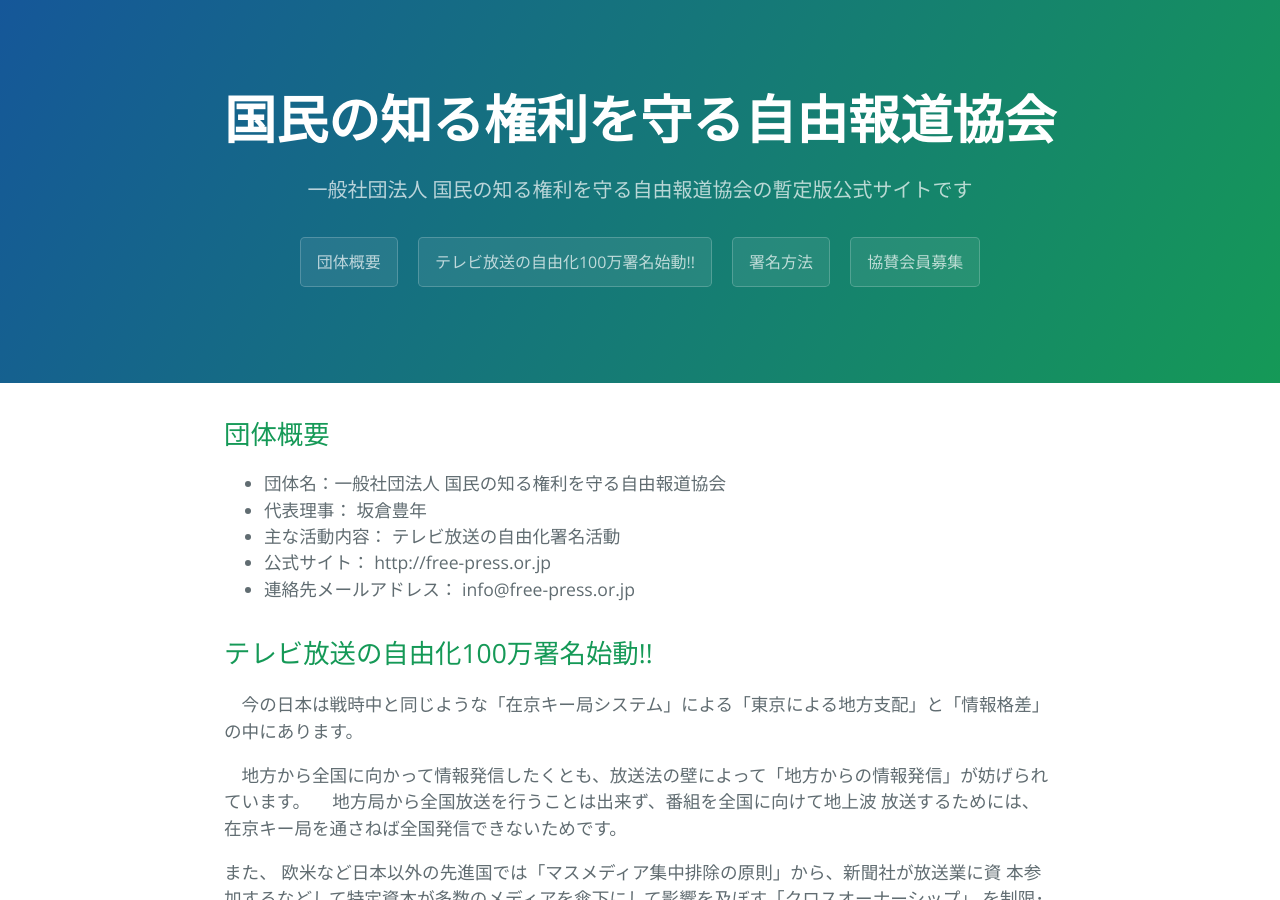
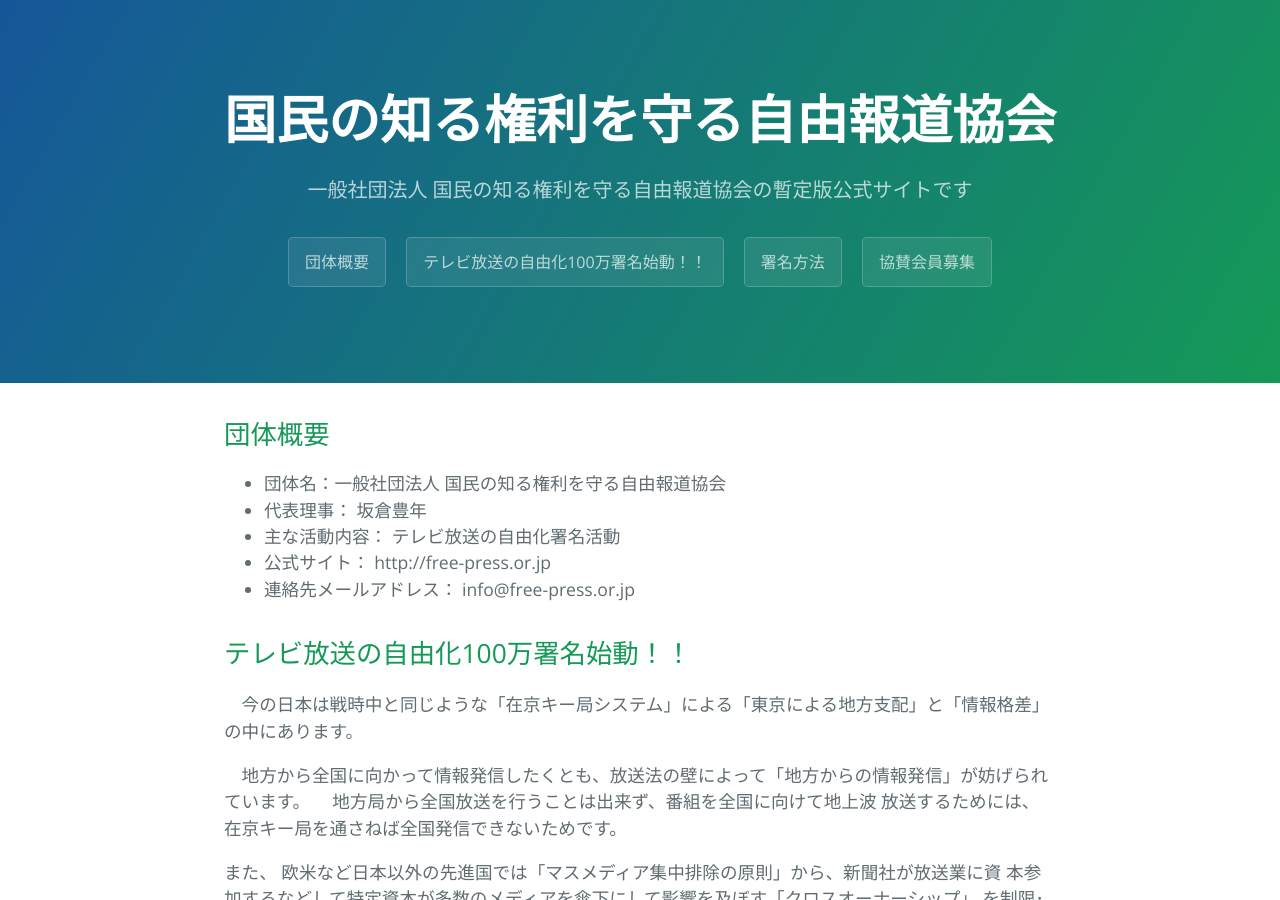
Before and after one commit to tejima/free-press, a Jekyll site: the page built from index.md, in a window 1280 px wide and 900 px high. Built offline with Jekyll 4.4.1, drawn with Linux system fonts in a browser that asks for light colours; our own code applies the rules of GitHub Pages for plain Markdown files; the list of posts is cut into pages by our own code.

Commit message:
ビックリマークが反応しない

```diff
--- a/_includes/page-header.html
+++ b/_includes/page-header.html
@@ -2,7 +2,7 @@
   <h1 class="project-name">{{ site.title }}</h1>
   <h2 class="project-tagline">{{ site.tagline }}</h2>
   <a href="#団体概要" class="btn">団体概要</a>
-  <a href="#テレビ放送の自由化100万署名始動!!" class="btn">テレビ放送の自由化100万署名始動!!</a>
+  <a href="#テレビ放送の自由化100万署名始動！！" class="btn">テレビ放送の自由化100万署名始動！！</a>
   <a href="#署名方法" class="btn">署名方法</a>
   <a href="#協賛会員募集" class="btn">協賛会員募集</a>
 </section>
--- a/index.md
+++ b/index.md
@@ -7,7 +7,7 @@
 * 公式サイト： http://free-press.or.jp
 * 連絡先メールアドレス： info@free-press.or.jp
 
-## テレビ放送の自由化100万署名始動!!
+## テレビ放送の自由化100万署名始動！！
 
 　今の日本は戦時中と同じような「在京キー局システム」による「東京による地方支配」と「情報格差」 の中にあります。
 
```
